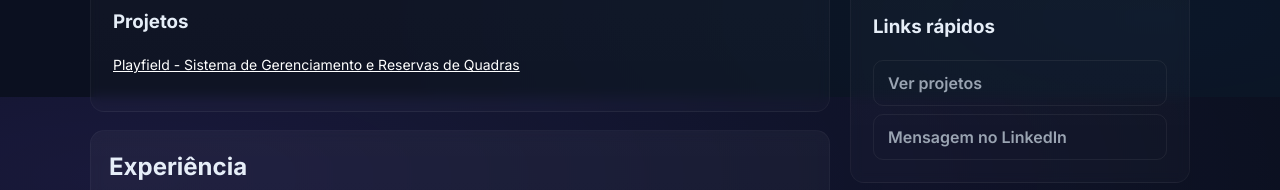
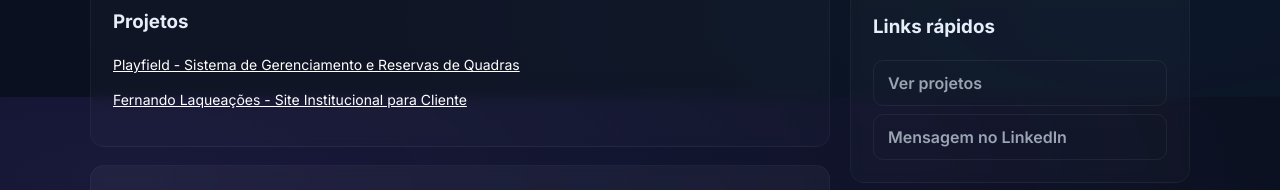
Before and after one commit to RyanTeodoro2005/Meu-Portifolio, a plain HTML site: page index.html in a window 1280 px wide. Shown: the part 703-893 px from the top of the page. Drawn offline with Linux system fonts and the light colour scheme.

Commit message:
:heavy_check_mark: Atualizações Novas

```diff
--- a/index.html
+++ b/index.html
@@ -148,6 +148,7 @@
 
           <h3 style="margin-top:18px">Projetos</h3>
           <p class="meta"><a href="https://github.com/RyanTeodoro2005/TCC">Playfield - Sistema de Gerenciamento e Reservas de Quadras</a></p>
+          <p class="meta"><a href="https://github.com/RyanTeodoro2005/Site-Laquea-es">Fernando Laqueações - Site Institucional para Cliente</a></p>
 
         </div>
 
```
